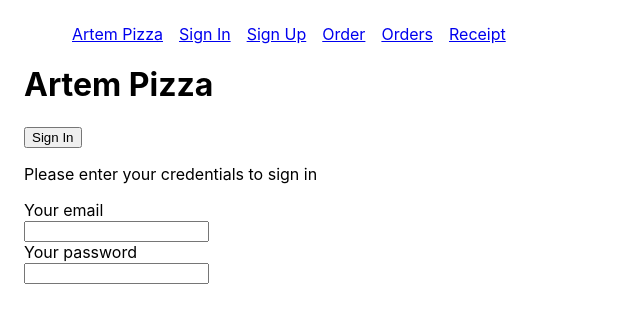
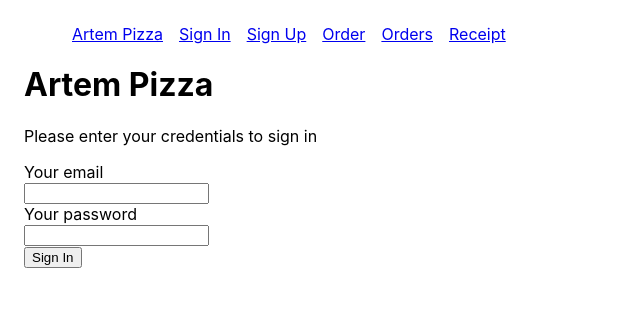
Before and after one commit to tan75/papaginos, a React (Create React App) app: page /signin in a window 1280 px wide. Shown: the top 322 px of the page, without its empty margins (0-640 px from the left). Built offline with nearby package versions, Linux system fonts and the light colour scheme.

Commit message:
Add form submit button

```diff
--- a/src/access/SignInPage.js
+++ b/src/access/SignInPage.js
@@ -1,27 +1,19 @@
 import React from 'react';
-import { useHistory, useLocation } from 'react-router-dom';
+import { useHistory } from 'react-router-dom';
 import { useAuth } from '../access/AuthContext';
 
 const SignInPage = () => {
   const { signIn } = useAuth();
   const history = useHistory();
-  const location = useLocation();
 
   const handleLogIn = () => {
-    console.log(111, location);
     signIn();
     history.push('/');
   };
 
   return (
     <div>
-      <button onClick={handleLogIn}>Sign In</button>
-      <form
-        onSubmit={(event) => {
-          event.preventDefault();
-          console.log('Signing in...');
-        }}
-      >
+      <form onSubmit={handleLogIn}>
         <p>Please enter your credentials to sign in</p>
         <label htmlFor="userEmail">Your email</label>
         <br />
@@ -31,7 +23,7 @@ const SignInPage = () => {
         <br />
         <input type="password" />
         <br />
-        {/* <button type="submit">Sign In</button> */}
+        <button type="submit">Sign In</button>
       </form>
     </div>
   );
```
